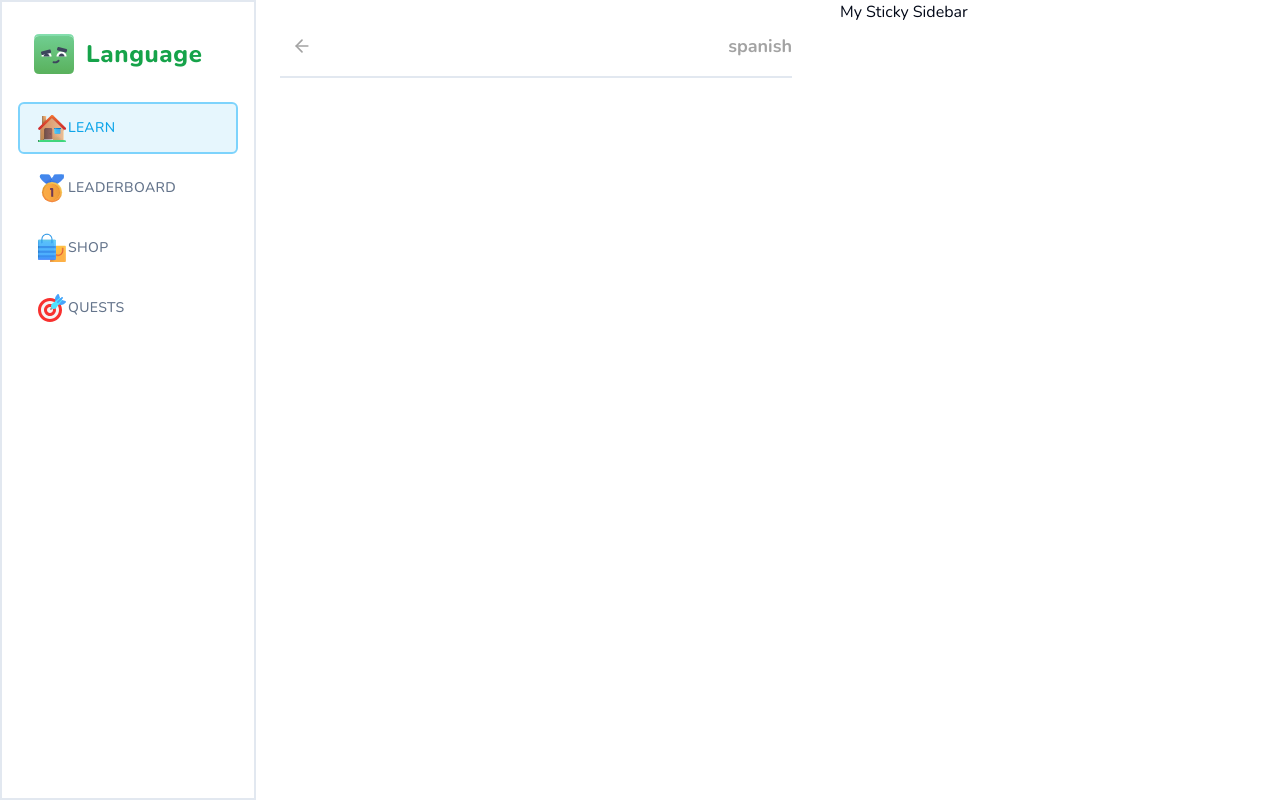
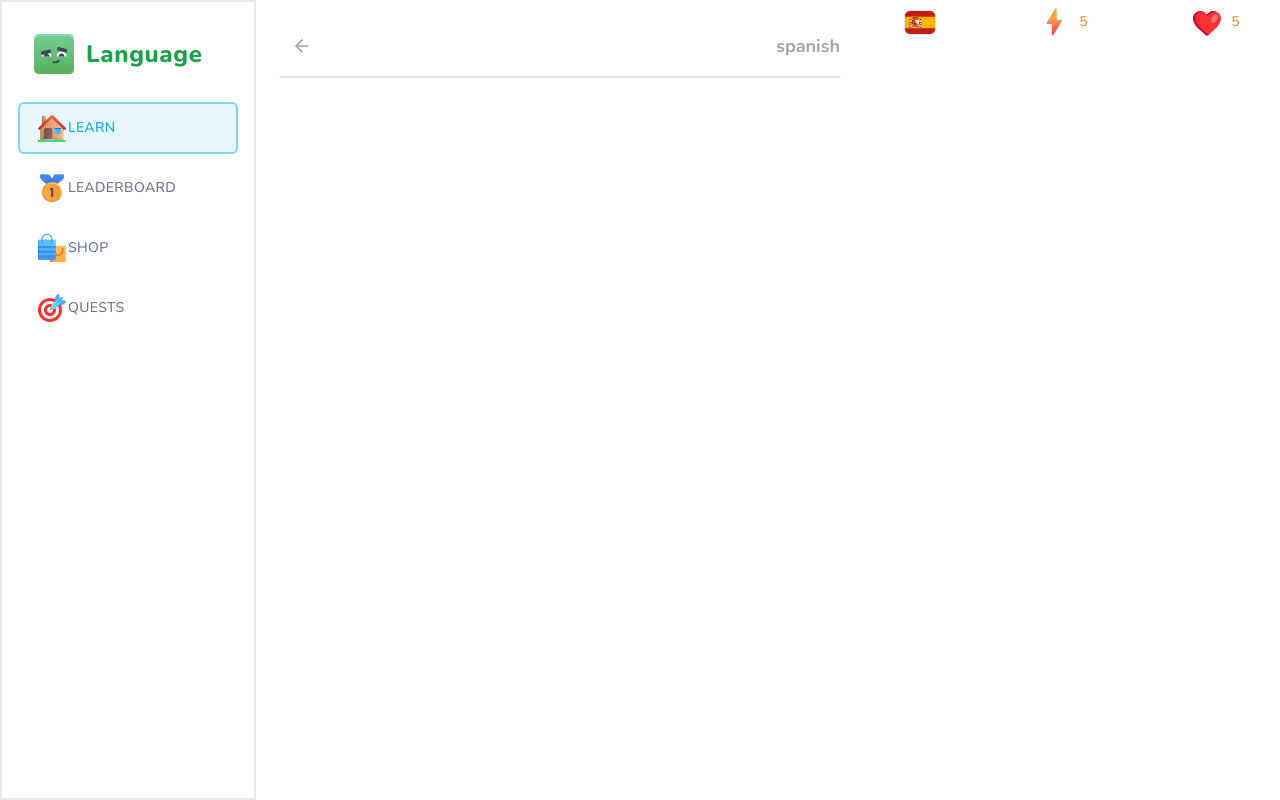
Before and after one commit to Shitanshu731/LanguageApp, a Next.js app: page /learn in a window 1280 px wide. Built offline with nearby package versions, Linux system fonts and the light colour scheme.

Commit message:
Implement UserProgress Header

```diff
--- a/app/(main)/learn/page.tsx
+++ b/app/(main)/learn/page.tsx
@@ -1,24 +1,23 @@
-import FeedWrapper from '@/components/feed-wrapper'
-import { StickyWrapper } from '@/components/sticky-wrapper'
-import React from 'react'
-import Header from './header'
-import { UserProgress } from '@/components/user-progress'
-
+import FeedWrapper from "@/components/feed-wrapper";
+import { StickyWrapper } from "@/components/sticky-wrapper";
+import React from "react";
+import Header from "./header";
+import { UserProgress } from "@/components/user-progress";
 
 const page = () => {
   return (
-    <div className='flex flex-row-reverse gap-[48px] px-6 '>
-      <UserProgress>
-
-      </UserProgress>
+    <div className="flex flex-row-reverse gap-[48px] px-6 ">
       <StickyWrapper>
-        My Sticky Sidebar
+        <UserProgress activeCourse={{title:"Spanish", imageSrc: "/es.svg"}}
+        hearts={5}
+        points={5}
+        hasActiveSubscription={false} />
       </StickyWrapper>
       <FeedWrapper>
         <Header title="spanish" />
       </FeedWrapper>
     </div>
-  )
-}
+  );
+};
 
-export default page
+export default page;
--- a/components/user-progress.tsx
+++ b/components/user-progress.tsx
@@ -1,13 +1,34 @@
+import Link from "next/link";
+import { Button } from "./ui/button";
+import Image from "next/image";
+import { InfinityIcon } from "lucide-react";
+
 type props ={
     activeCourse : any;
     hearts : number;
     points : number;
     hasActiveSubscription : boolean;
 }
-export const UserProgress = ({activeCourse} : props) => {
+export const UserProgress = ({activeCourse,points,hearts,hasActiveSubscription} : props) => {
     return (
-        <div className="flex items-center">
-
+        <div className="flex items-center justify-between gap-x-2 w-full">
+            <Link href="/courses">
+                <Button variant="ghost">
+                    <Image src={activeCourse.imageSrc} alt={activeCourse.title} height={32} width={32} className="rounded-md border" />
+                </Button>
+            </Link>
+            <Link href="/shop" >
+                <Button variant="ghost" className="text-orange-400">
+                <Image src="/points.svg" alt = "points" height={32} width={32} className="mr-2" />
+                {points}
+                </Button>
+            </Link>
+            <Link href="/shop">
+                <Button variant="ghost" className="text-orange-400">
+                <Image src="/heart.svg" alt = "hearts" height={32} width={32} className="mr-2" />
+                {hasActiveSubscription ? <InfinityIcon className="h-4 w-4 stroke-3" /> : hearts}
+                </Button>
+            </Link>
         </div>
     )
 }
```
